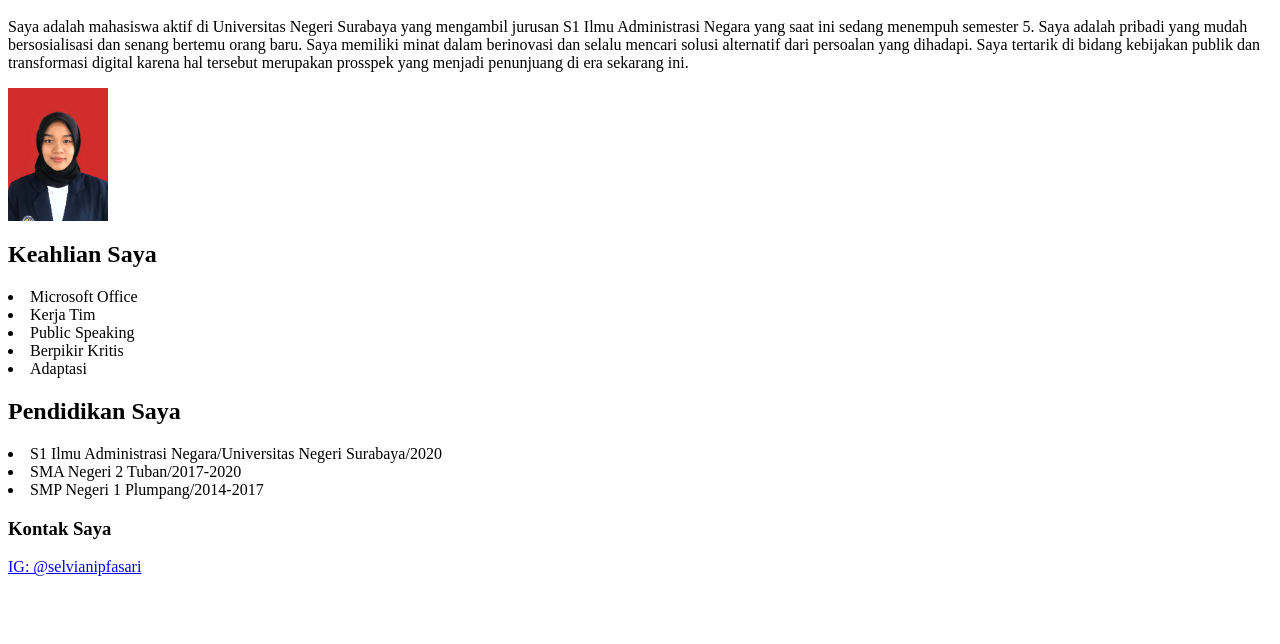
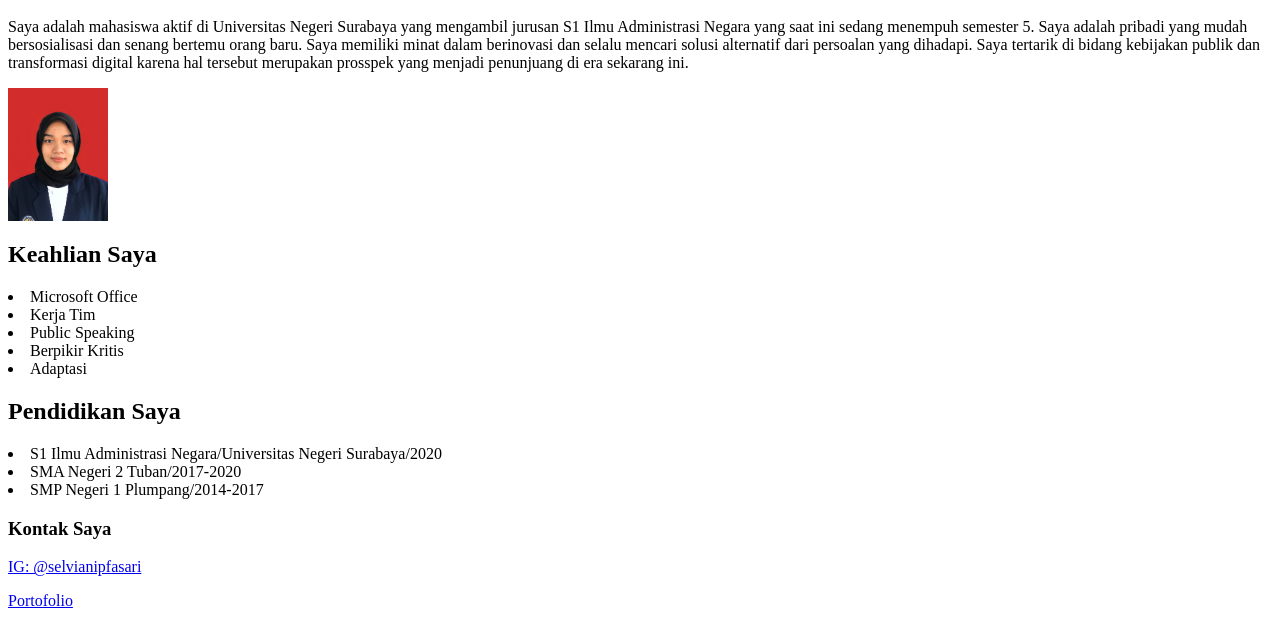
Before and after one commit to selvianipfasari/selvianipfasari.github.io, a plain HTML site: page 08 Agustus 2022/Latihan HTML/Biodata.HTML in a window 1280 px wide. Shown: the part 48-692 px from the top of the page. Drawn offline with Linux system fonts and the light colour scheme.

Commit message:
add link portofolio

```diff
--- a/08 Agustus 2022/Latihan HTML/Biodata.HTML
+++ b/08 Agustus 2022/Latihan HTML/Biodata.HTML
@@ -19,6 +19,8 @@
         </ul>
         <h3>Kontak Saya</h3>
         <p><a href="https://www.instagram.com/selvianipfasari/">IG: @selvianipfasari</a></p>
+        <p><a href="portofolio.html">Portofolio</a></p>
+
 
 
     </body>
```
